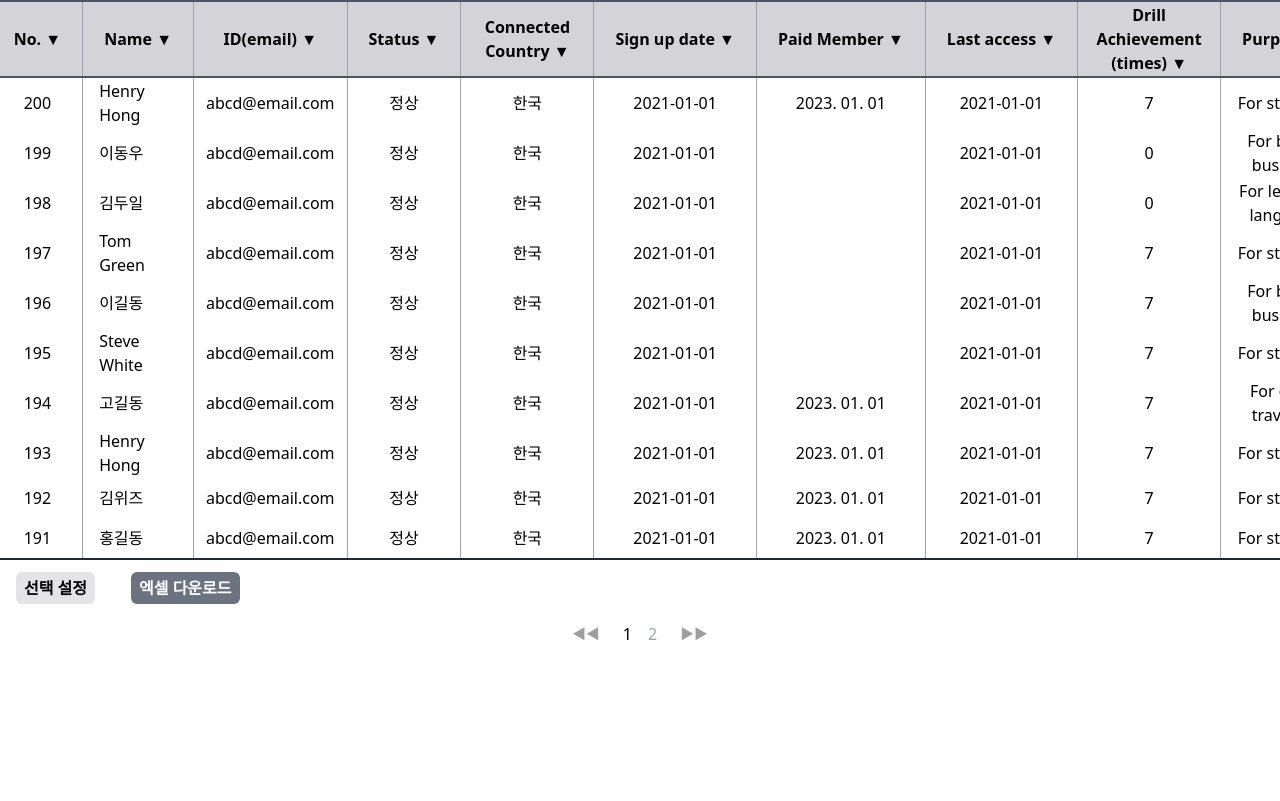
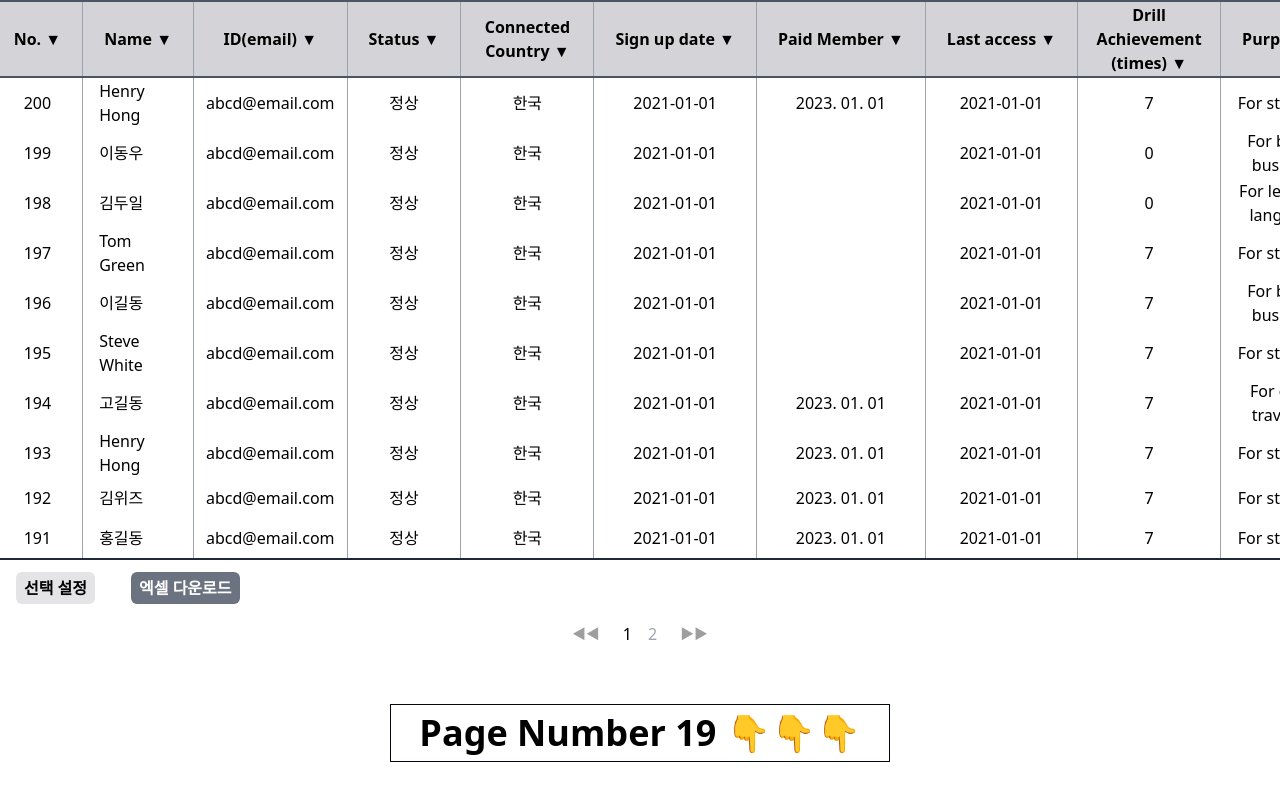
Before and after one commit to Faysel-Abdella/NexaCode-Just-Do-Project, a React (Vite) app: page / in a window 1280 px wide. Shown: the part 247-1048 px from the top of the page. Before the commit the page ends 951 px from the top, so only its background shows below. Built offline with nearby package versions, Linux system fonts and the light colour scheme.

Commit message:
Add page 19

```diff
--- a/src/App.tsx
+++ b/src/App.tsx
@@ -1,5 +1,6 @@
 import "./App.css";
 import Page18 from "./pages/Page18";
+import Page19 from "./pages/Page19";
 
 function App() {
   return (
@@ -10,6 +11,12 @@ function App() {
         </h2>
       </div>
       <Page18 />
+      <div className="flex justify-center items-center py-4 mb-10">
+        <h2 className="font-bold text-4xl border border-gray-950 w-[500px]  py-2">
+          Page Number 19 👇👇👇
+        </h2>
+      </div>
+      <Page19 />
     </>
   );
 }
--- a/src/pages/Page18.tsx
+++ b/src/pages/Page18.tsx
@@ -128,7 +128,7 @@ const Page18 = () => {
           </thead>
 
           <tbody className="border-b-2 border-gray-800">
-            {currentData.map((row, index) => (
+            {currentData.map((row) => (
               <tr key={row.number}>
                 <td className="py-2 border-r border-collapse border-gray-400  ">
                   <button className="text-center size-4 border-[2px]  border-gray-800 rounded-sm "></button>
--- /dev/null
+++ b/src/pages/Page19.tsx
@@ -0,0 +1,11 @@
+const Page19 = () => {
+  return (
+    <section>
+      <main>
+        <div className="flex"></div>
+      </main>
+    </section>
+  );
+};
+
+export default Page19;
```
